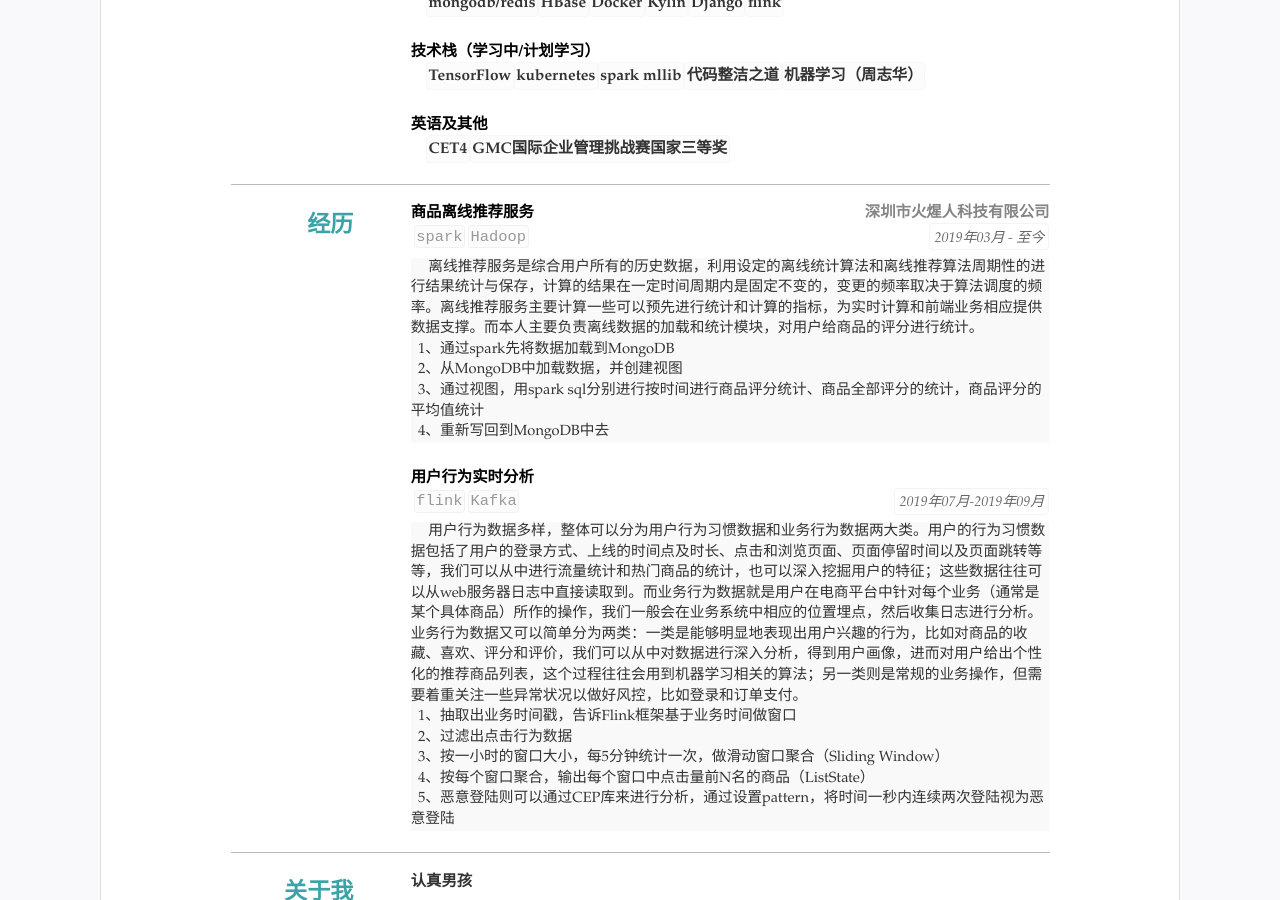
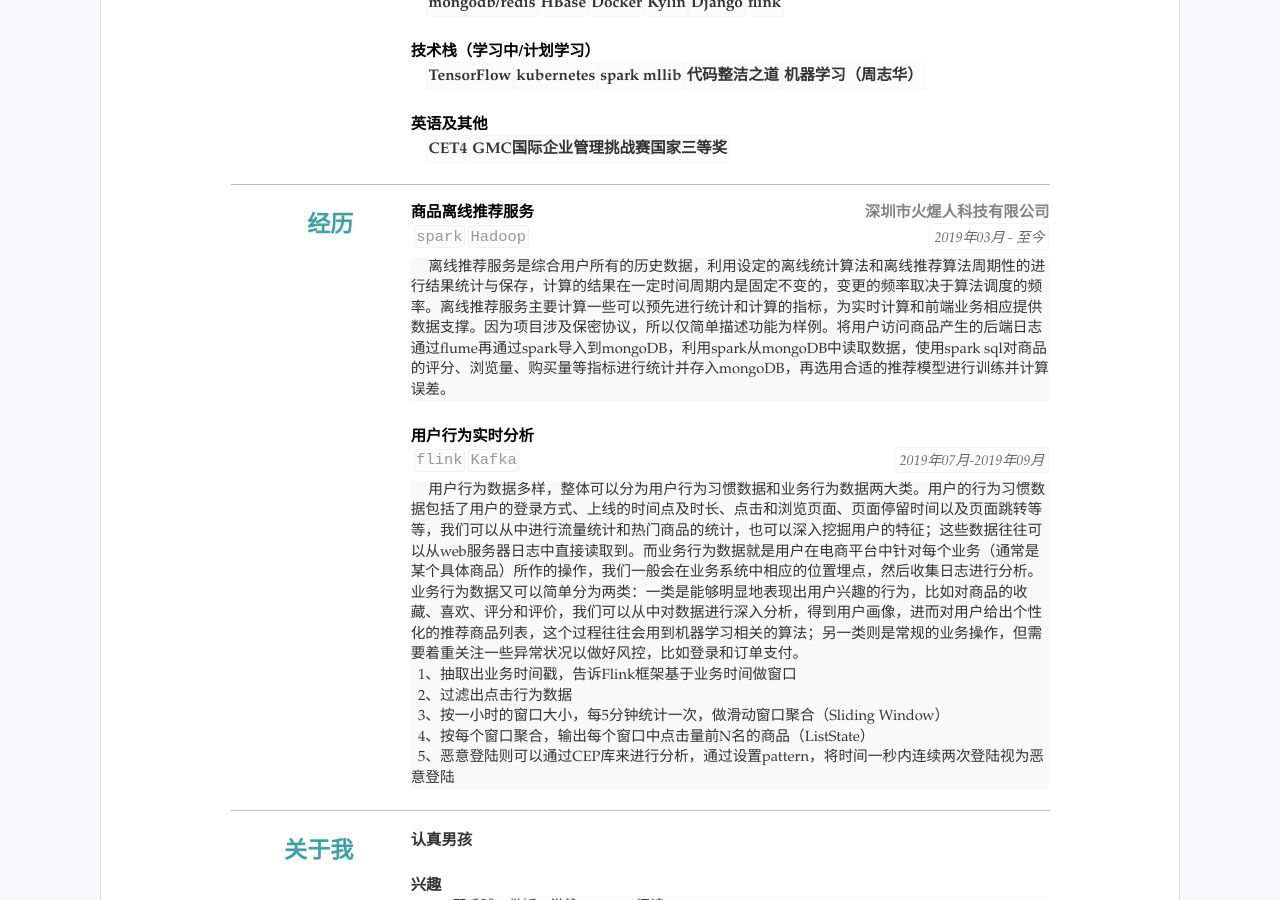
Before and after one commit to llluno/resume, a Jekyll site: the page built from index.html, in a window 1280 px wide and 900 px high, scrolled down 456 px. Built offline with Jekyll 4.4.1, drawn with Linux system fonts in a browser that asks for light colours.

Commit message:
Update resume.yml

```diff
--- a/_data/resume.yml
+++ b/_data/resume.yml
@@ -87,7 +87,7 @@ main: #简历主要内容，
     tags:
     - spark
     - Hadoop
-    detail: 离线推荐服务是综合用户所有的历史数据，利用设定的离线统计算法和离线推荐算法周期性的进行结果统计与保存，计算的结果在一定时间周期内是固定不变的，变更的频率取决于算法调度的频率。离线推荐服务主要计算一些可以预先进行统计和计算的指标，为实时计算和前端业务相应提供数据支撑。而本人主要负责离线数据的加载和统计模块，对用户给商品的评分进行统计。<br>&nbsp;&nbsp;1、通过spark先将数据加载到MongoDB<br>&nbsp;&nbsp;2、从MongoDB中加载数据，并创建视图<br>&nbsp;&nbsp;3、通过视图，用spark sql分别进行按时间进行商品评分统计、商品全部评分的统计，商品评分的平均值统计<br>&nbsp;&nbsp;4、重新写回到MongoDB中去
+    detail: 离线推荐服务是综合用户所有的历史数据，利用设定的离线统计算法和离线推荐算法周期性的进行结果统计与保存，计算的结果在一定时间周期内是固定不变的，变更的频率取决于算法调度的频率。离线推荐服务主要计算一些可以预先进行统计和计算的指标，为实时计算和前端业务相应提供数据支撑。因为项目涉及保密协议，所以仅简单描述功能为样例。将用户访问商品产生的后端日志通过flume再通过spark导入到mongoDB，利用spark从mongoDB中读取数据，使用spark sql对商品的评分、浏览量、购买量等指标进行统计并存入mongoDB，再选用合适的推荐模型进行训练并计算误差。
     sub: 深圳市火煋人科技有限公司
 
   - title: 用户行为实时分析
```
